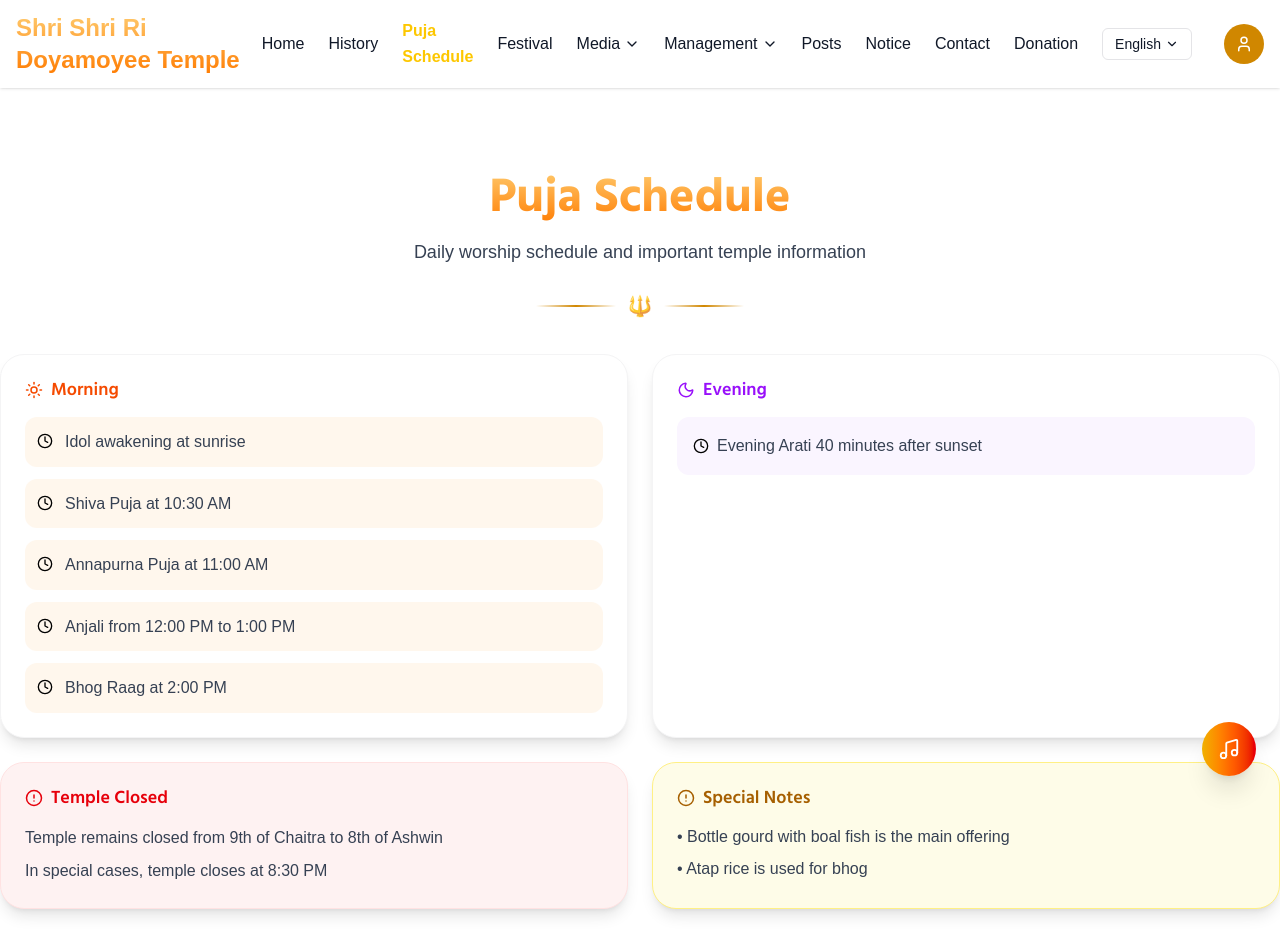
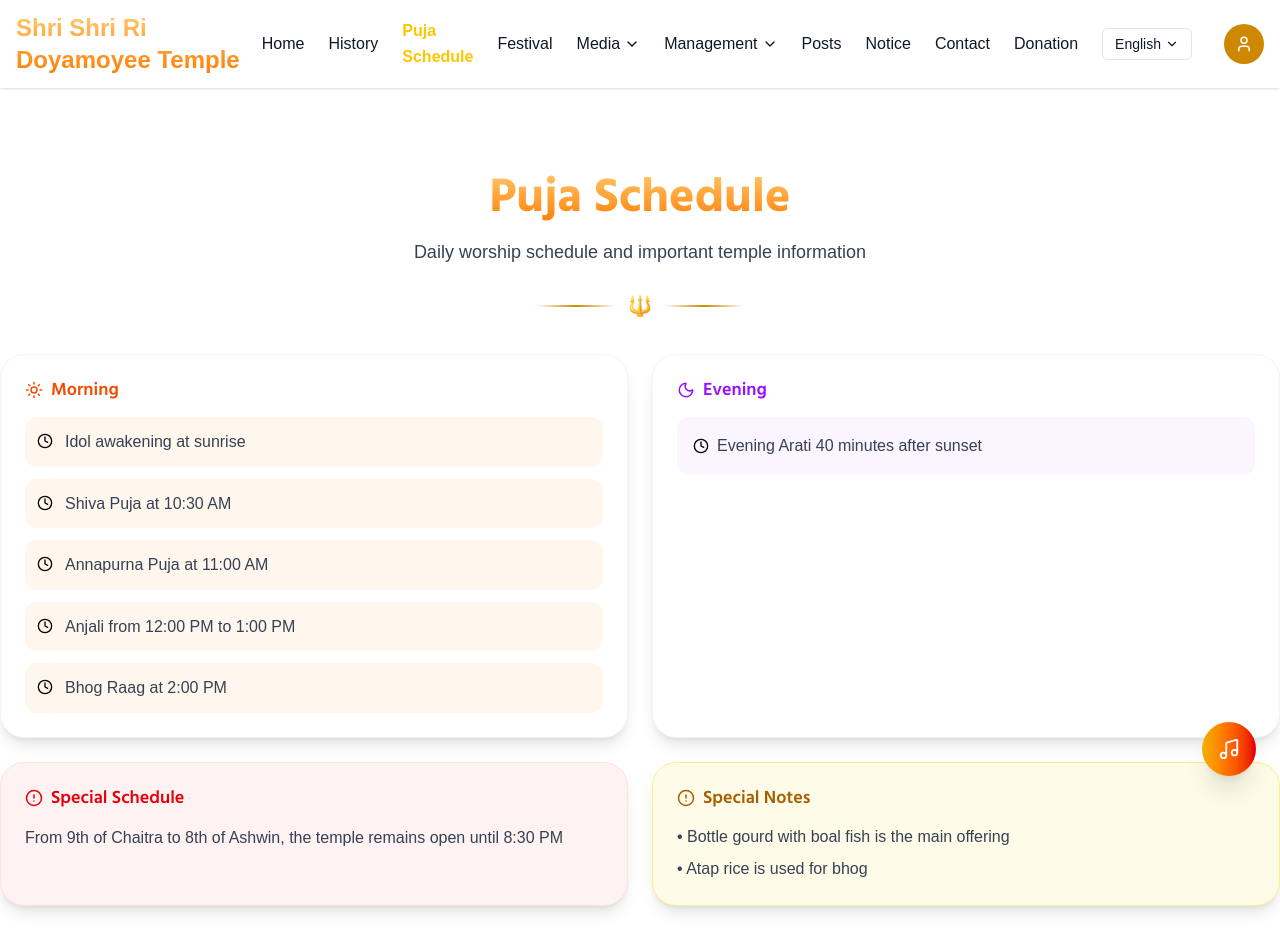
Before and after one commit to devsujoydas/maa-doyamoyee-client, a React (Vite) app: page /puja-schedule in a window 1280 px wide. Shown: the top 952 px of the page. Built offline with nearby package versions, Linux system fonts and the light colour scheme; a web font is replaced by a local one.

Commit message:
update pujascedule data and page

```diff
--- a/src/i18n/bn.json
+++ b/src/i18n/bn.json
@@ -507,7 +507,7 @@
 
   "morning": "সকাল",
   "evening": "সন্ধ্যা",
-    "closed": "মন্দির বন্ধ",
+  "closed": "বিশেষ সময়সূচী",
   "notes": "বিশেষ দ্রষ্টব্য",
 
   "wake": "সূর্যোদয়ের সাথে সাথে বিগ্রহ জাগরণ",
@@ -518,8 +518,7 @@
 
   "arati": "সূর্যাস্তের ৪০ মিনিট পর সন্ধ্যা আরতি",
 
-    "closed_desc": "চৈত্র মাসের ৯ তারিখ থেকে আশ্বিন মাসের ৮ তারিখ পর্যন্ত মন্দির বন্ধ থাকবে",
-    "closed_time": "বিশেষ প্রয়োজনে রাত ৮:৩০ পর্যন্ত খোলা থাকতে পারে",
+  "special_time": "চৈত্র মাসের ৯ তারিখ থেকে আশ্বিন মাসের ৮ তারিখ পর্যন্ত মন্দির রাত ৮:৩০ পর্যন্ত খোলা থাকে",
 
   "note1": "লাউ দিয়ে বোয়াল মাছ প্রধান ভোগ",
   "note2": "আতপ চাউল ভোগ হিসেবে ব্যবহৃত হয়"
--- a/src/i18n/en.json
+++ b/src/i18n/en.json
@@ -508,7 +508,7 @@
 
   "morning": "Morning",
   "evening": "Evening",
-    "closed": "Temple Closed",
+  "closed": "Special Schedule",
   "notes": "Special Notes",
 
   "wake": "Idol awakening at sunrise",
@@ -519,12 +519,10 @@
 
   "arati": "Evening Arati 40 minutes after sunset",
 
-    "closed_desc": "Temple remains closed from 9th of Chaitra to 8th of Ashwin",
-    "closed_time": "In special cases, temple closes at 8:30 PM",
+  "special_time": "From 9th of Chaitra to 8th of Ashwin, the temple remains open until 8:30 PM",
 
   "note1": "Bottle gourd with boal fish is the main offering",
   "note2": "Atap rice is used for bhog"
 }
 
-
 }
--- a/src/pages/PujaSchedule/PujaSchedule.jsx
+++ b/src/pages/PujaSchedule/PujaSchedule.jsx
@@ -10,7 +10,7 @@ const PujaSchedule = () => {
   const morningItems = ["wake", "shiv", "annapurna", "anjali", "bhog"];
 
   return (
-    <div className="custom-container">
+    <div className="custom-container py-8 md:py-12">
       <SEO
         title="পূজার সময়সূচী | Maa Doyamoyee Temple"
         description="মা দয়াময়ী মন্দিরের দৈনিক পূজার সময়সূচী, অঞ্জলি, আরতি ও ভোগের সময় বিস্তারিত জানুন।"
@@ -20,7 +20,7 @@ const PujaSchedule = () => {
 
       <PageHeading title={t("puja.title")} desc={t("puja.desc")} />
 
-      {/* Grid Layout Design */}
+      {/* Grid Layout */}
       <div className="grid md:grid-cols-2 gap-6">
 
         {/* Morning Card */}
@@ -66,7 +66,7 @@ const PujaSchedule = () => {
           </div>
         </motion.div>
 
-        {/* Closed Card */}
+        {/* Special Schedule Card */}
         <motion.div
           initial={{ opacity: 0, y: 30 }}
           animate={{ opacity: 1, y: 0 }}
@@ -76,11 +76,8 @@ const PujaSchedule = () => {
             <AlertCircle size={18} /> {t("puja.closed")}
           </h2>
 
-          <p className="text-gray-700 text-sm md:text-base mb-2">
-            {t("puja.closed_desc")}
-          </p>
           <p className="text-gray-700 text-sm md:text-base">
-            {t("puja.closed_time")}
+            {t("puja.special_time")}
           </p>
         </motion.div>
 
```
Lines whose indentation alone changed are shown as unchanged.
